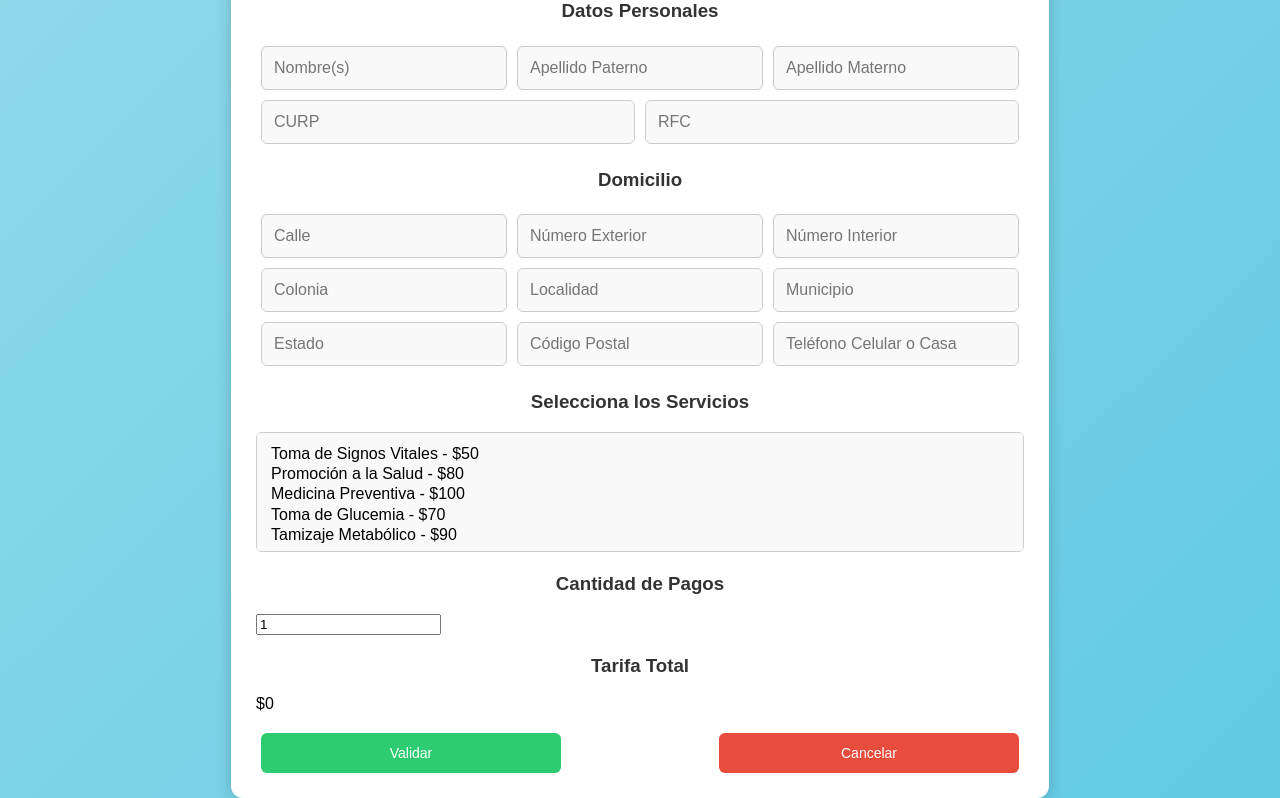
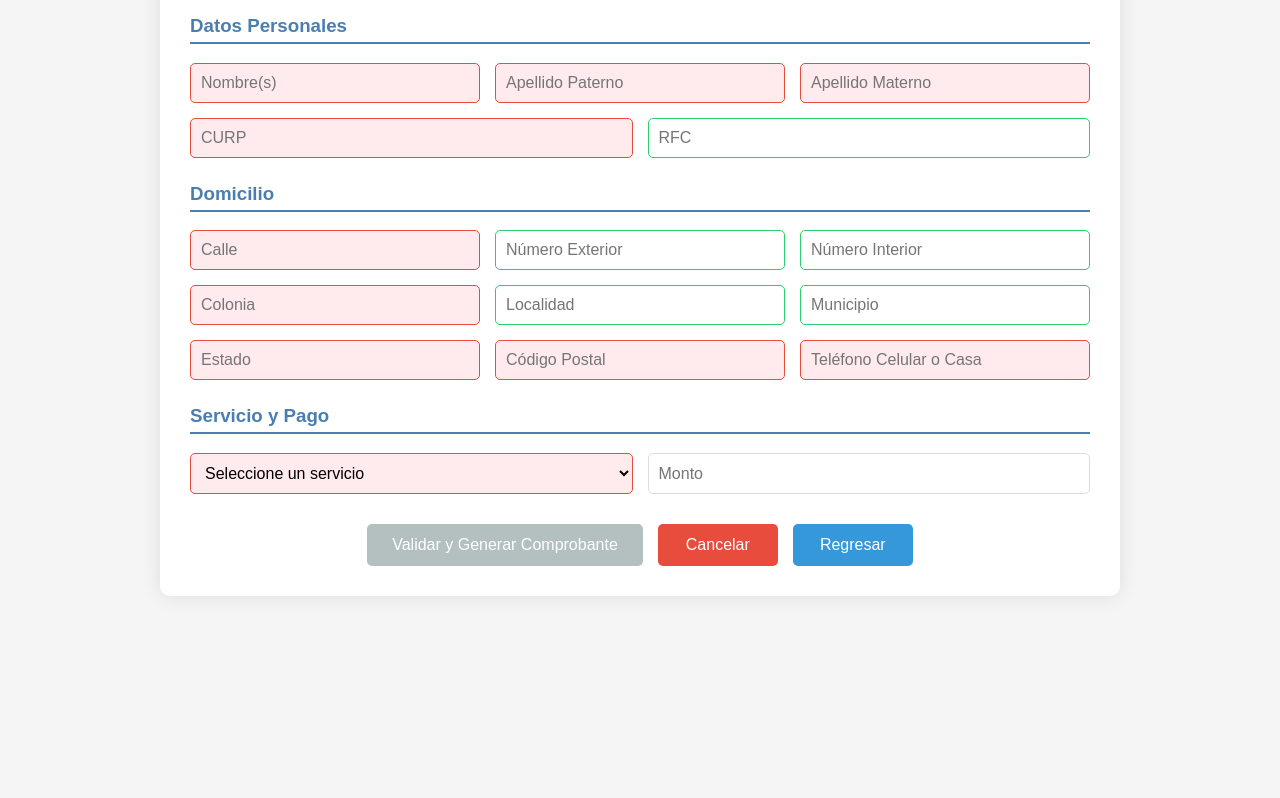
Before and after one commit to Tatianajimenez12/PAGINA-CAPSA-, a website: page CAPSA_PROYECTO/BACKEND_CAPSA/public/pago.html in a window 1280 px wide. Shown: the part 113-911 px from the top of the page. After the commit the page ends 800 px from the top, so only its background shows below. Drawn offline with Linux system fonts and the light colour scheme.

Commit message:
este es otro cambio

```diff
--- a/CAPSA_PROYECTO/BACKEND_CAPSA/public/pago.css
+++ b/CAPSA_PROYECTO/BACKEND_CAPSA/public/pago.css
@@ -1,100 +1,154 @@
 body {
-    font-family: Arial, sans-serif;
-    background: linear-gradient(135deg, #90d9ea, #62cae4);
+    font-family: 'Poppins', sans-serif;
+    background-color: #f5f5f5;
     margin: 0;
-    padding: 0;
-    display: flex;
-    justify-content: center;
-    align-items: center;
-    min-height: 100vh;
+    padding: 20px;
+    color: #333;
 }
 
 .container {
-    width: 60%;
+    max-width: 900px;
+    margin: 0 auto;
     background: white;
-    padding: 25px;
-    box-shadow: 0px 0px 15px rgba(0, 0, 0, 0.2);
-    border-radius: 12px;
-    margin-top: 20px;
+    padding: 30px;
+    border-radius: 10px;
+    box-shadow: 0 0 20px rgba(0, 0, 0, 0.1);
 }
 
-h2,
-h3 {
-    color: #333;
+h2 {
+    color: #2c3e50;
     text-align: center;
+    margin-bottom: 30px;
 }
 
-section {
-    margin-bottom: 20px;
-}
-
-.fields {
-    display: flex;
-    flex-wrap: wrap;
-    gap: 10px;
-    justify-content: space-between;
+h3 {
+    color: #4b7eb0;
+    border-bottom: 2px solid #4b7eb0;
+    padding-bottom: 5px;
+    margin-top: 25px;
 }
 
 .field-group {
     display: flex;
-    width: 100%;
-    justify-content: space-between;
+    gap: 15px;
+    margin-bottom: 15px;
+    flex-wrap: wrap;
 }
 
-.field-group input {
+.field-group input,
+.field-group select {
     flex: 1;
-    padding: 12px;
-    border: 1px solid #ccc;
-    border-radius: 6px;
+    min-width: 200px;
+    padding: 10px;
+    border: 1px solid #ddd;
+    border-radius: 5px;
     font-size: 16px;
-    background: #f9f9f9;
-    margin: 5px;
-}
-
-select {
-    width: 100%;
-    padding: 12px;
-    border: 1px solid #ccc;
-    border-radius: 6px;
-    font-size: 16px;
-    background: #f9f9f9;
-    height: 120px;
 }
 
 .botones {
     display: flex;
-    justify-content: space-between;
-    margin-top: 20px;
+    justify-content: center;
+    gap: 15px;
+    margin-top: 30px;
+    flex-wrap: wrap;
 }
 
 button {
-    width: 300px;
-    /* Define un ancho fijo menor */
-    padding: 12px;
-    /* Ajusta el espacio interno */
+    padding: 12px 25px;
     border: none;
+    border-radius: 5px;
+    font-size: 16px;
     cursor: pointer;
-    border-radius: 6px;
-    font-size: 14px;
-    /* Reduce un poco el tamaño del texto */
-    transition: 0.3s;
-    margin: 0 5px;
+    transition: all 0.3s;
+    min-width: 120px;
 }
 
 #validar {
-    background: #2ecc71;
+    background-color: #27ae60;
     color: white;
 }
 
-#validar:hover {
-    background: #27ae60;
+#validar:hover:not(:disabled) {
+    background-color: #2ecc71;
 }
 
-#cancelar {
-    background: #e74c3c;
+#validar:disabled {
+    background-color: #95a5a6;
+    cursor: not-allowed;
+    opacity: 0.7;
+}
+
+#cancelarForm {
+    background-color: #e74c3c;
     color: white;
 }
 
-#cancelar:hover {
-    background: #c0392b;
+#cancelarForm:hover {
+    background-color: #c0392b;
 }
+
+#cancelarSalir {
+    background-color: #3498db;
+    color: white;
+}
+
+#cancelarSalir:hover {
+    background-color: #2980b9;
+}
+
+.resultado {
+    text-align: center;
+    margin: 30px 0;
+    padding: 20px;
+    background-color: #f8f9fa;
+    border-radius: 5px;
+    display: none;
+}
+
+.btn-descargar {
+    display: inline-block;
+    padding: 12px 25px;
+    background-color: #2c3e50;
+    color: white;
+    text-decoration: none;
+    border-radius: 5px;
+    font-size: 16px;
+    margin-top: 15px;
+    transition: background-color 0.3s;
+}
+
+.btn-descargar:hover {
+    background-color: #1a252f;
+}
+
+
+/* Estilos para validación */
+
+input:invalid,
+select:invalid {
+    border-color: #e74c3c;
+    background-color: #ffebee;
+}
+
+input:valid,
+select:valid {
+    border-color: #2ecc71;
+}
+
+@media (max-width: 768px) {
+    .field-group {
+        flex-direction: column;
+        gap: 10px;
+    }
+    .field-group input,
+    .field-group select {
+        width: 100%;
+    }
+    .botones {
+        flex-direction: column;
+        align-items: center;
+    }
+    button {
+        width: 100%;
+    }
+}
--- a/CAPSA_PROYECTO/BACKEND_CAPSA/public/pago.html
+++ b/CAPSA_PROYECTO/BACKEND_CAPSA/public/pago.html
@@ -12,64 +12,67 @@
     <div class="container">
         <h2>Formulario de Pago</h2>
 
+        <form id="formularioPago" action="procesar_pago.php" method="POST">
             <section class="datos-personales">
                 <h3>Datos Personales</h3>
                 <div class="field-group">
-                <input type="text" placeholder="Nombre(s)" required>
-                <input type="text" placeholder="Apellido Paterno" required>
-                <input type="text" placeholder="Apellido Materno" required>
+                    <input type="text" id="nombre" name="nombre" placeholder="Nombre(s)" required>
+                    <input type="text" id="apellidoPaterno" name="apellido_paterno" placeholder="Apellido Paterno" required>
+                    <input type="text" id="apellidoMaterno" name="apellido_materno" placeholder="Apellido Materno" required>
                 </div>
                 <div class="field-group">
-                <input type="text" placeholder="CURP" required>
-                <input type="text" placeholder="RFC">
+                    <input type="text" id="curp" name="curp" placeholder="CURP" required>
+                    <input type="text" id="rfc" name="rfc" placeholder="RFC">
                 </div>
             </section>
 
             <section class="domicilio">
                 <h3>Domicilio</h3>
                 <div class="field-group">
-                <input type="text" placeholder="Calle" required>
-                <input type="text" placeholder="Número Exterior">
-                <input type="text" placeholder="Número Interior">
+                    <input type="text" id="calle" name="calle" placeholder="Calle" required>
+                    <input type="text" id="numeroExterior" name="numero_exterior" placeholder="Número Exterior">
+                    <input type="text" id="numeroInterior" name="numero_interior" placeholder="Número Interior">
                 </div>
                 <div class="field-group">
-                <input type="text" placeholder="Colonia" required>
-                <input type="text" placeholder="Localidad">
-                <input type="text" placeholder="Municipio">
+                    <input type="text" id="colonia" name="colonia" placeholder="Colonia" required>
+                    <input type="text" id="localidad" name="localidad" placeholder="Localidad">
+                    <input type="text" id="municipio" name="municipio" placeholder="Municipio">
                 </div>
                 <div class="field-group">
-                <input type="text" placeholder="Estado" required>
-                <input type="text" placeholder="Código Postal" required>
-                <input type="tel" placeholder="Teléfono Celular o Casa" required>
+                    <input type="text" id="estado" name="estado" placeholder="Estado" required>
+                    <input type="text" id="codigoPostal" name="codigo_postal" placeholder="Código Postal" required>
+                    <input type="tel" id="telefono" name="telefono" placeholder="Teléfono Celular o Casa" required>
                 </div>
             </section>
 
-        <section class="servicios">
-            <h3>Selecciona los Servicios</h3>
-            <select multiple id="servicios">
-                <option value="50">Toma de Signos Vitales - $50</option>
-                <option value="80">Promoción a la Salud - $80</option>
-                <option value="100">Medicina Preventiva - $100</option>
-                <option value="70">Toma de Glucemia - $70</option>
-                <option value="90">Tamizaje Metabólico - $90</option>
+            <section class="servicio">
+                <h3>Servicio y Pago</h3>
+                <div class="field-group">
+                    <select id="servicio" name="servicio" required>
+                        <option value="" disabled selected>Seleccione un servicio</option>
+                        <option value="Consulta General">Consulta General - $300.00</option>
+                        <option value="Estudios de Laboratorio">Estudios de Laboratorio - $500.00</option>
+                        <option value="Procedimiento Médico">Procedimiento Médico - $800.00</option>
                     </select>
-        </section>
-
-        <section class="cantidad">
-            <h3>Cantidad de Pagos</h3>
-            <input type="number" id="cantidad" min="1" value="1">
-        </section>
-
-        <section class="resultado">
-            <h3>Tarifa Total</h3>
-            <p id="tarifa">$0</p>
+                    <input type="number" id="monto" name="monto" placeholder="Monto" readonly required>
+                </div>
             </section>
 
             <div class="botones">
-            <button id="validar">Validar</button>
-            <button id="cancelar">Cancelar</button>
+                <button type="submit" id="validar" disabled>Validar y Generar Comprobante</button>
+                <button type="button" id="cancelarForm">Cancelar</button>
+                <button type="button" id="cancelarSalir">Regresar</button>
+            </div>
+        </form>
+
+        <div id="resultado" class="resultado" style="display: none;">
+            <h3>Comprobante Generado</h3>
+            <p>¡Su comprobante de pago ha sido generado exitosamente!</p>
+            <a id="descargarComprobante" href="#" class="btn-descargar">Descargar Comprobante</a>
         </div>
     </div>
+
+    <script src="pago.js"></script>
 </body>
 
 </html>
```
Also changed, not shown: 1 other file. Lines whose indentation alone changed are shown as unchanged.
